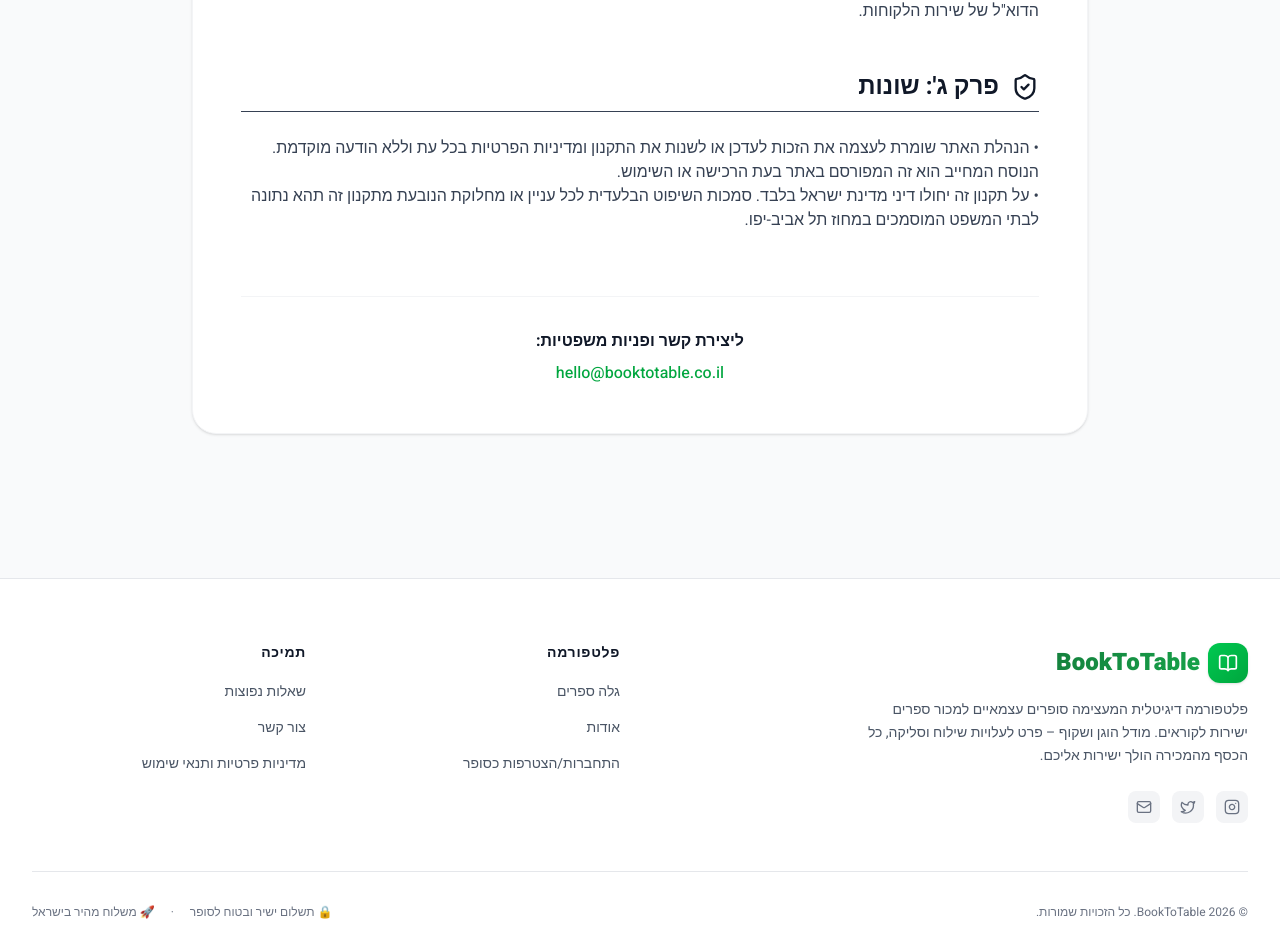
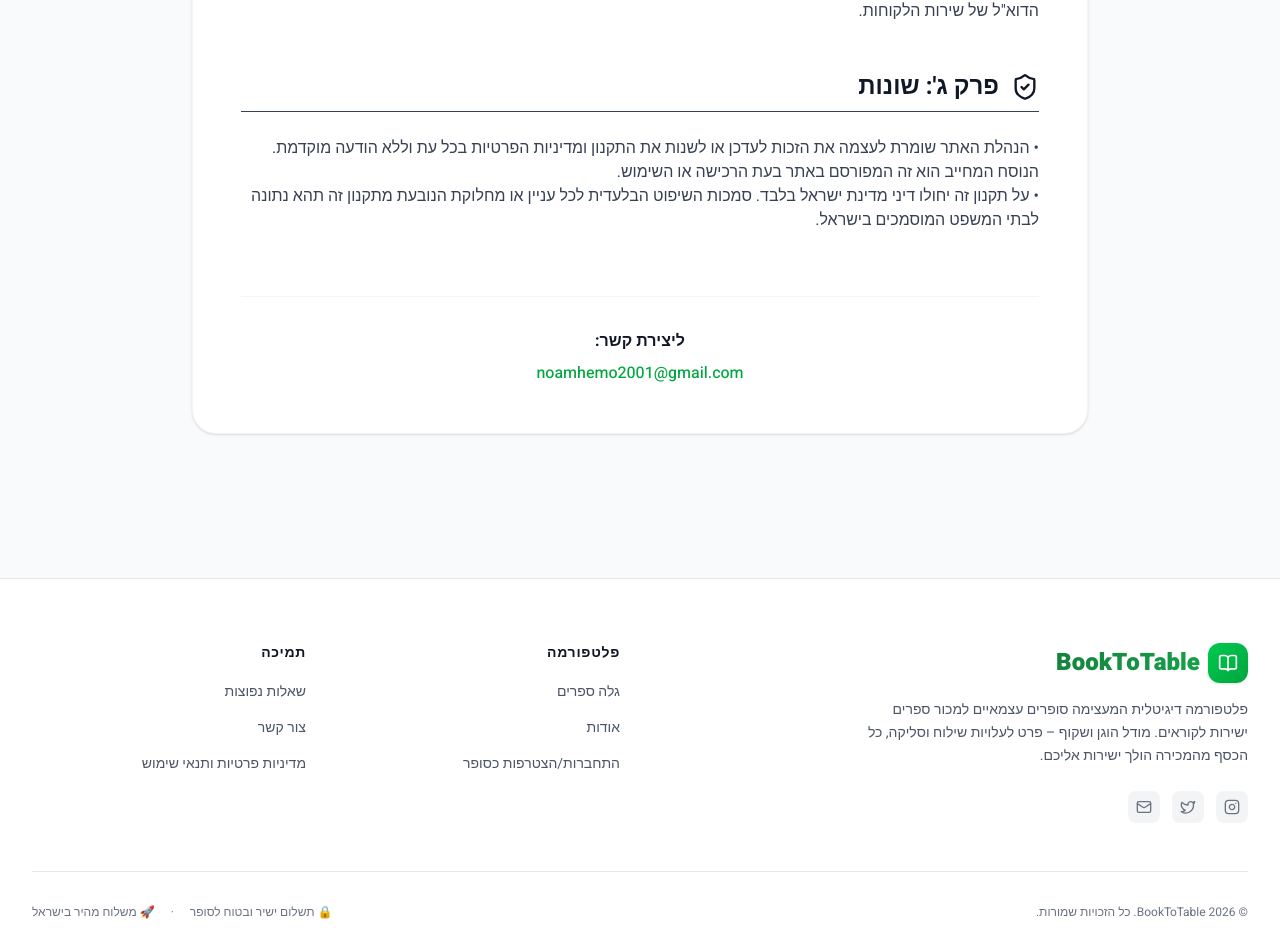
Before and after one commit to NoamLe17/BookToTable, a Next.js app: page /legal in a window 1280 px wide. Shown: the part 1977-2910 px from the top of the page. Built offline with nearby package versions, Linux system fonts and the light colour scheme; no server answers.

Commit message:
docs: update legal jurisdiction and set real contact email

```diff
--- a/src/app/legal/page.tsx
+++ b/src/app/legal/page.tsx
@@ -105,15 +105,15 @@ export default function LegalPage() {
 
             <p>
               • הנהלת האתר שומרת לעצמה את הזכות לעדכן או לשנות את התקנון ומדיניות הפרטיות בכל עת וללא הודעה מוקדמת. הנוסח המחייב הוא זה המפורסם באתר בעת הרכישה או השימוש.<br />
-              • על תקנון זה יחולו דיני מדינת ישראל בלבד. סמכות השיפוט הבלעדית לכל עניין או מחלוקת הנובעת מתקנון זה תהא נתונה לבתי המשפט המוסמכים במחוז תל אביב-יפו.
+              • על תקנון זה יחולו דיני מדינת ישראל בלבד. סמכות השיפוט הבלעדית לכל עניין או מחלוקת הנובעת מתקנון זה תהא נתונה לבתי המשפט המוסמכים בישראל.
             </p>
 
           </div>
 
           <div className="mt-16 pt-8 border-t border-gray-100 text-center">
-            <h4 className="font-bold text-gray-900 mb-2">ליצירת קשר ופניות משפטיות:</h4>
-            <a href="mailto:hello@booktotable.co.il" className="text-green-600 hover:text-green-800 font-medium transition-colors">
-              hello@booktotable.co.il
+            <h4 className="font-bold text-gray-900 mb-2">ליצירת קשר:</h4>
+            <a href="mailto:noamhemo2001@gmail.com" className="text-green-600 hover:text-green-800 font-medium transition-colors">
+              noamhemo2001@gmail.com
             </a>
           </div>
         </div>
--- a/src/components/layout/Footer.tsx
+++ b/src/components/layout/Footer.tsx
@@ -31,7 +31,7 @@ export default function Footer() {
               <a href="#" className="w-8 h-8 rounded-lg bg-gray-100 flex items-center justify-center text-gray-500 hover:bg-green-500 hover:text-white transition-all">
                 <svg xmlns="http://www.w3.org/2000/svg" width="16" height="16" viewBox="0 0 24 24" fill="none" stroke="currentColor" strokeWidth="2" strokeLinecap="round" strokeLinejoin="round"><path d="M22 4s-.7 2.1-2 3.4c1.6 10-9.4 17.3-18 11.6 2.2.1 4.4-.6 6-2C3 15.5.5 9.6 3 5c2.2 2.6 5.6 4.1 9 4-.9-4.2 4-6.6 7-3.8 1.1 0 3-1.2 3-1.2z"/></svg>
               </a>
-              <a href="mailto:hello@booktotable.co.il" className="w-8 h-8 rounded-lg bg-gray-100 flex items-center justify-center text-gray-500 hover:bg-green-500 hover:text-white transition-all">
+              <a href="mailto:noamhemo2001@gmail.com" className="w-8 h-8 rounded-lg bg-gray-100 flex items-center justify-center text-gray-500 hover:bg-green-500 hover:text-white transition-all">
                 <Mail className="w-4 h-4" />
               </a>
             </div>
@@ -131,9 +131,9 @@ export default function Footer() {
               <p className="text-sm text-gray-600 mb-6 leading-relaxed">
                 נשמח לעמוד לשירותך בכל שאלה. תוכל לשלוח לנו הודעה ישירות למייל, ואנו נשתדל לענות בהקדם האפשרי.
               </p>
-              <a href="mailto:hello@booktotable.co.il" className="flex items-center justify-center gap-3 w-full bg-green-600 hover:bg-green-700 text-white py-3 px-4 rounded-xl font-bold transition-all">
+              <a href="mailto:noamhemo2001@gmail.com" className="flex items-center justify-center gap-3 w-full bg-green-600 hover:bg-green-700 text-white py-3 px-4 rounded-xl font-bold transition-all">
                 <Mail size={20} />
-                שלח אימייל (hello@booktotable.co.il)
+                שלח אימייל (noamhemo2001@gmail.com)
               </a>
             </div>
           </div>
```
